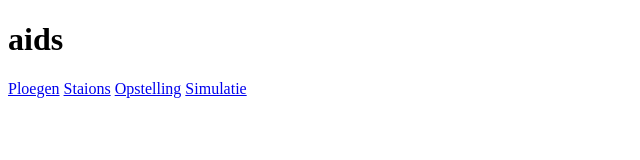
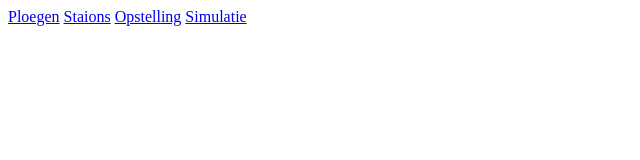
Before and after one commit to lennewelkenhuysen/projectWeekWeb, a plain HTML site: page index.html in a window 1280 px wide. Shown: the whole page, without its empty margins (0-640 px from the left). Drawn offline with Linux system fonts and the light colour scheme.

Commit message:
resources

```diff
--- a/index.html
+++ b/index.html
@@ -6,7 +6,7 @@
 </head>
 <body>
 <header>
-<h1>aids</h1>
+
 </header>
     <nav>
         <a href="#">Ploegen</a>
```
